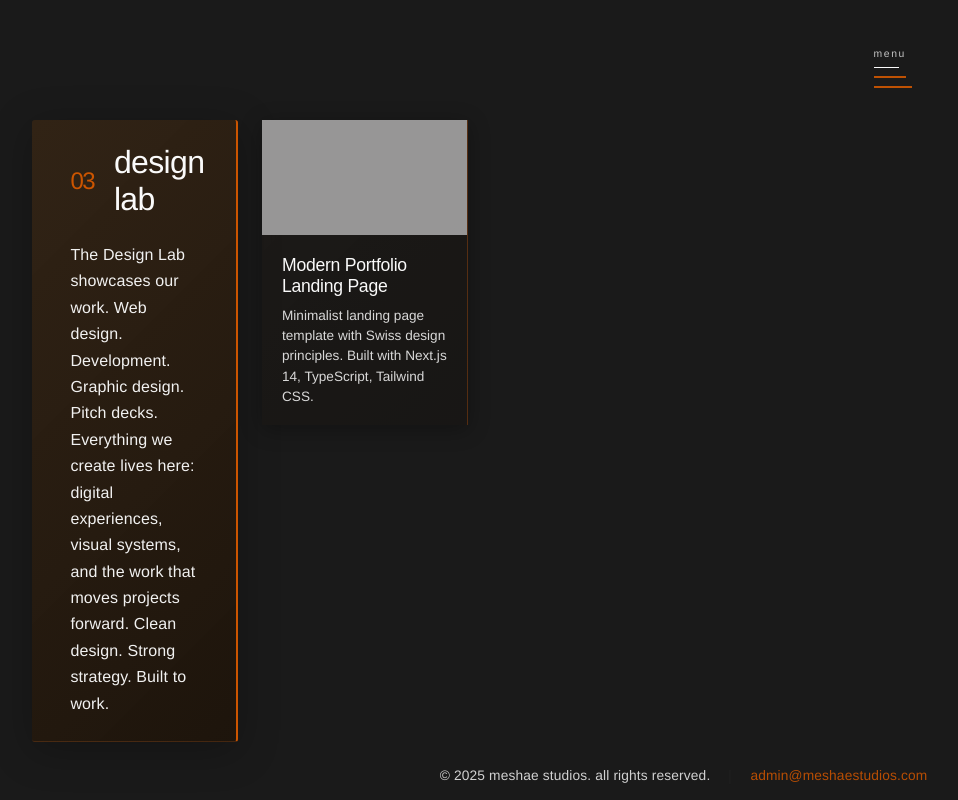
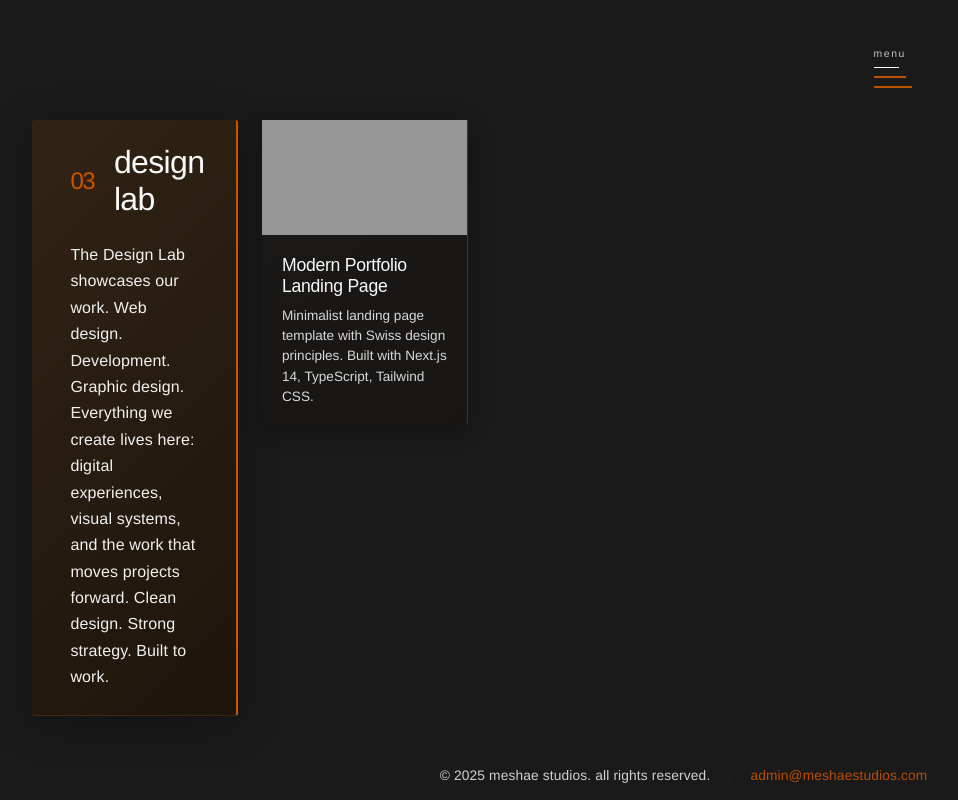
Before and after one commit to shaundawson/meshaestudios, a React (Create React App) app: page /designlab in a window 1280 px wide. Shown: the whole page, without its empty margins (224-1182 px from the left). Built offline with nearby package versions, Linux system fonts and the light colour scheme; grey boxes are pictures that could not be loaded.

Commit message:
Update Gallery.jsx

```diff
--- a/src/components/Gallery.jsx
+++ b/src/components/Gallery.jsx
@@ -53,7 +53,7 @@ const Gallery = () => {
                         </h1>
                         <div className={styles.labDescription}>
                             <p>
-                                The Design Lab showcases our work. Web design. Development. Graphic design. Pitch decks. Everything we create lives here: digital experiences, visual systems, and the work that moves projects forward. Clean design. Strong strategy. Built to work.
+                                The Design Lab showcases our work. Web design. Development. Graphic design. Everything we create lives here: digital experiences, visual systems, and the work that moves projects forward. Clean design. Strong strategy. Built to work.
                             </p>
                         </div>
                     </div>
```
